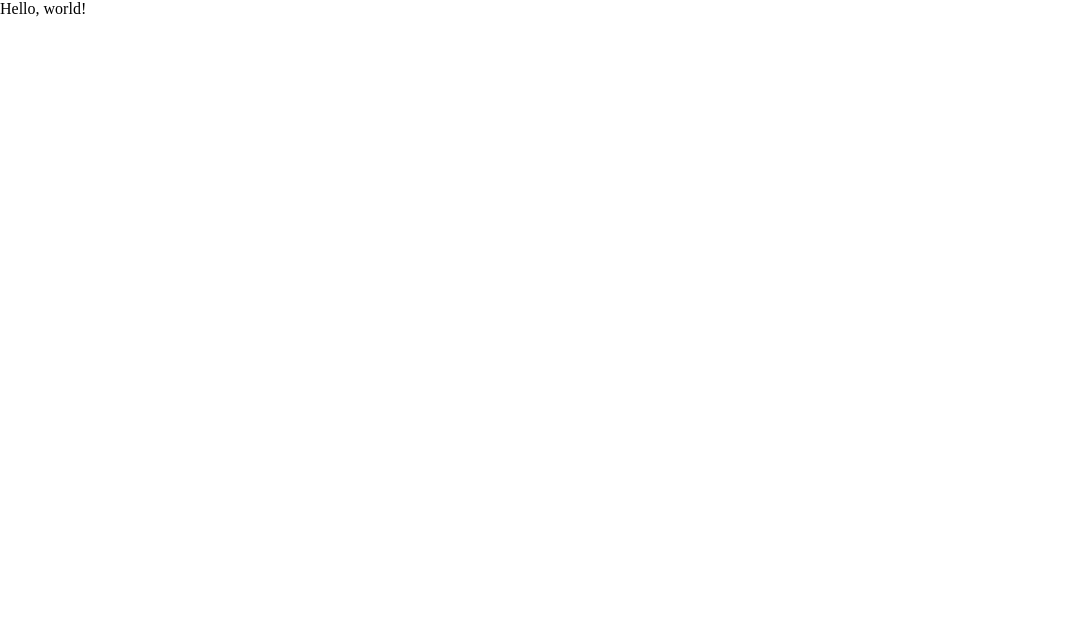
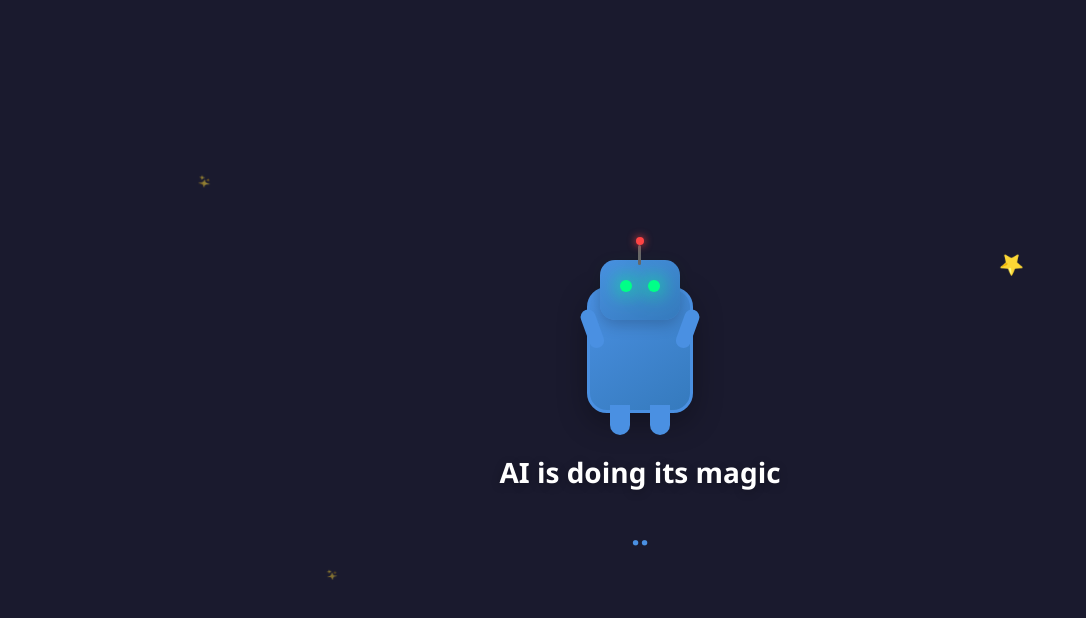
Before and after one commit to fabiensabatie/default-webpack, a React app: page / in a window 1280 px wide. Shown: the top 618 px of the page, without its empty margins (0-1086 px from the left). Built offline with nearby package versions, Linux system fonts and the light colour scheme; the HTML template or start-up script is replaced by a standard one.

Commit message:
Update block.tsx

```diff
--- a/src/block.tsx
+++ b/src/block.tsx
@@ -1,5 +1,274 @@
-import React from 'react';
+import React, { useEffect, useState } from 'react';
 
-export default function Block() {
-  return (<div>Hello, world!</div>)
+interface BlockProps {
+  message?: string;
+  robotColor?: string;
+  backgroundColor?: string;
+  textColor?: string;
+  duration?: number;
 }
+
+const Block: React.FC<BlockProps> = ({
+  message = "AI is doing its magic",
+  robotColor = "#4A90E2",
+  backgroundColor = "#1a1a2e",
+  textColor = "#ffffff",
+  duration = 3000
+}) => {
+  const [dots, setDots] = useState('');
+  const [eyeWink, setEyeWink] = useState(false);
+  const [robotBounce, setRobotBounce] = useState(false);
+
+  useEffect(() => {
+    // Animated dots for the loading text
+    const dotsInterval = setInterval(() => {
+      setDots(prev => prev.length >= 3 ? '' : prev + '.');
+    }, 500);
+
+    // Random eye winking
+    const winkInterval = setInterval(() => {
+      setEyeWink(true);
+      setTimeout(() => setEyeWink(false), 150);
+    }, 2000 + Math.random() * 3000);
+
+    // Robot bouncing animation
+    const bounceInterval = setInterval(() => {
+      setRobotBounce(true);
+      setTimeout(() => setRobotBounce(false), 600);
+    }, 3000);
+
+    return () => {
+      clearInterval(dotsInterval);
+      clearInterval(winkInterval);
+      clearInterval(bounceInterval);
+    };
+  }, []);
+
+  const containerStyle: React.CSSProperties = {
+    display: 'flex',
+    flexDirection: 'column',
+    alignItems: 'center',
+    justifyContent: 'center',
+    minHeight: '100vh',
+    backgroundColor,
+    fontFamily: "'Segoe UI', Tahoma, Geneva, Verdana, sans-serif",
+    padding: '20px',
+    position: 'relative',
+    overflow: 'hidden'
+  };
+
+  const robotContainerStyle: React.CSSProperties = {
+    position: 'relative',
+    marginBottom: '40px',
+    transform: robotBounce ? 'translateY(-10px)' : 'translateY(0)',
+    transition: 'transform 0.3s ease-in-out'
+  };
+
+  const robotBodyStyle: React.CSSProperties = {
+    width: '100px',
+    height: '120px',
+    backgroundColor: robotColor,
+    borderRadius: '20px',
+    position: 'relative',
+    boxShadow: '0 10px 30px rgba(0,0,0,0.3)',
+    border: `3px solid ${robotColor}`,
+    background: `linear-gradient(145deg, ${robotColor}, #357ABD)`
+  };
+
+  const robotHeadStyle: React.CSSProperties = {
+    width: '80px',
+    height: '60px',
+    backgroundColor: robotColor,
+    borderRadius: '15px',
+    position: 'absolute',
+    top: '-30px',
+    left: '10px',
+    boxShadow: '0 5px 15px rgba(0,0,0,0.2)',
+    background: `linear-gradient(145deg, ${robotColor}, #357ABD)`
+  };
+
+  const eyeStyle: React.CSSProperties = {
+    width: '12px',
+    height: '12px',
+    backgroundColor: '#00ff88',
+    borderRadius: '50%',
+    position: 'absolute',
+    top: '20px',
+    boxShadow: '0 0 10px #00ff88',
+    animation: 'glow 2s ease-in-out infinite alternate'
+  };
+
+  const leftEyeStyle: React.CSSProperties = {
+    ...eyeStyle,
+    left: '20px',
+    transform: eyeWink ? 'scaleY(0.1)' : 'scaleY(1)',
+    transition: 'transform 0.1s ease'
+  };
+
+  const rightEyeStyle: React.CSSProperties = {
+    ...eyeStyle,
+    right: '20px'
+  };
+
+  const antennaStyle: React.CSSProperties = {
+    width: '3px',
+    height: '20px',
+    backgroundColor: '#666',
+    position: 'absolute',
+    top: '-15px',
+    left: '38px',
+    borderRadius: '2px'
+  };
+
+  const antennaLightStyle: React.CSSProperties = {
+    width: '8px',
+    height: '8px',
+    backgroundColor: '#ff4444',
+    borderRadius: '50%',
+    position: 'absolute',
+    top: '-8px',
+    left: '-2.5px',
+    boxShadow: '0 0 8px #ff4444',
+    animation: 'blink 1s ease-in-out infinite'
+  };
+
+  const armStyle: React.CSSProperties = {
+    width: '15px',
+    height: '40px',
+    backgroundColor: robotColor,
+    position: 'absolute',
+    top: '20px',
+    borderRadius: '8px'
+  };
+
+  const leftArmStyle: React.CSSProperties = {
+    ...armStyle,
+    left: '-12px',
+    transform: 'rotate(-20deg)',
+    transformOrigin: 'top center'
+  };
+
+  const rightArmStyle: React.CSSProperties = {
+    ...armStyle,
+    right: '-12px',
+    transform: 'rotate(20deg)',
+    transformOrigin: 'top center'
+  };
+
+  const legStyle: React.CSSProperties = {
+    width: '20px',
+    height: '30px',
+    backgroundColor: robotColor,
+    position: 'absolute',
+    bottom: '-25px',
+    borderRadius: '0 0 10px 10px'
+  };
+
+  const leftLegStyle: React.CSSProperties = {
+    ...legStyle,
+    left: '20px'
+  };
+
+  const rightLegStyle: React.CSSProperties = {
+    ...legStyle,
+    right: '20px'
+  };
+
+  const textStyle: React.CSSProperties = {
+    fontSize: '28px',
+    fontWeight: '600',
+    color: textColor,
+    textAlign: 'center',
+    marginBottom: '20px',
+    textShadow: '0 2px 10px rgba(0,0,0,0.3)'
+  };
+
+  const dotsStyle: React.CSSProperties = {
+    fontSize: '32px',
+    color: robotColor,
+    fontWeight: 'bold',
+    minHeight: '40px',
+    display: 'flex',
+    alignItems: 'center',
+    justifyContent: 'center'
+  };
+
+  const sparkleStyle: React.CSSProperties = {
+    position: 'absolute',
+    color: '#ffd700',
+    fontSize: '20px',
+    animation: 'sparkle 2s ease-in-out infinite',
+    pointerEvents: 'none'
+  };
+
+  // CSS animations as a style tag
+  const styles = `
+    @keyframes glow {
+      0% { box-shadow: 0 0 10px #00ff88; }
+      100% { box-shadow: 0 0 20px #00ff88, 0 0 30px #00ff88; }
+    }
+
+    @keyframes blink {
+      0%, 50% { opacity: 1; }
+      51%, 100% { opacity: 0.3; }
+    }
+
+    @keyframes sparkle {
+      0%, 100% { opacity: 0; transform: scale(0) rotate(0deg); }
+      50% { opacity: 1; transform: scale(1) rotate(180deg); }
+    }
+
+    @keyframes progress {
+      0% { width: 0%; }
+      100% { width: 100%; }
+    }
+
+    @keyframes float {
+      0%, 100% { transform: translateY(0px); }
+      50% { transform: translateY(-10px); }
+    }
+  `;
+
+  return (
+    <>
+      <style>{styles}</style>
+      <div style={containerStyle}>
+        {/* Sparkle effects */}
+        <div style={{...sparkleStyle, top: '20%', left: '15%', animationDelay: '0s'}}>✨</div>
+        <div style={{...sparkleStyle, top: '30%', right: '20%', animationDelay: '0.5s'}}>⭐</div>
+        <div style={{...sparkleStyle, bottom: '30%', left: '25%', animationDelay: '1s'}}>✨</div>
+        <div style={{...sparkleStyle, top: '15%', right: '15%', animationDelay: '1.5s'}}>💫</div>
+
+        {/* Sneaky Robot */}
+        <div style={robotContainerStyle}>
+          <div style={robotBodyStyle}>
+            {/* Robot Head */}
+            <div style={robotHeadStyle}>
+              <div style={leftEyeStyle}></div>
+              <div style={rightEyeStyle}></div>
+              <div style={antennaStyle}>
+                <div style={antennaLightStyle}></div>
+              </div>
+            </div>
+
+            {/* Robot Arms */}
+            <div style={leftArmStyle}></div>
+            <div style={rightArmStyle}></div>
+
+            {/* Robot Legs */}
+            <div style={leftLegStyle}></div>
+            <div style={rightLegStyle}></div>
+          </div>
+        </div>
+
+        {/* Loading Text */}
+        <div style={textStyle}>{message}</div>
+
+        {/* Animated Dots */}
+        <div style={dotsStyle}>{dots}</div>
+      </div>
+    </>
+  );
+};
+
+export default Block;
```
